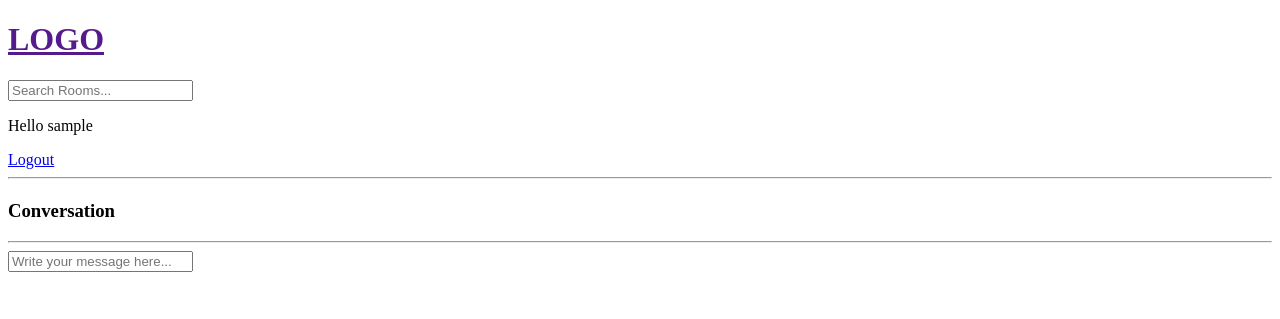
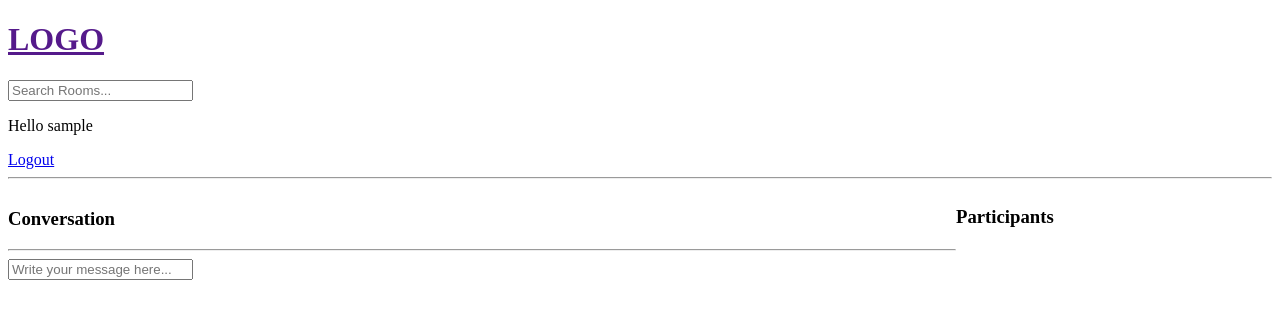
Before and after one commit to MicaelRiboura/study-platform, a Django app: template base/templates/base/room.html in a window 1280 px wide. Shown: the top 319 px of the page. Run offline with Django 4.2, Linux system fonts and the light colour scheme; the template is opened without the code that fills it, so the values that code supplies are empty; the visitor is signed in with stand-in values (Sample User, id 1).

Commit message:
fix(room): change structure to add participants container

```diff
--- a/base/templates/base/room.html
+++ b/base/templates/base/room.html
@@ -1,5 +1,13 @@
 {% extends 'main.html' %}
 {% block content %}
+    <style>
+        .room-container {
+            display: grid;
+            grid-template-columns: 3fr 1fr;
+        }
+    </style>
+    <div class="room-container">
+        <div>
             <h1>{{room.name}}</h1>
             <p>{{room.description}}</p>
 
@@ -24,4 +32,9 @@
                     </form>
                 </div>
             {% endif %}
+        </div>
+        <div>
+            <h3>Participants</h3>
+        </div>
+    </div>
 {% endblock %}
```
Lines whose indentation alone changed are shown as unchanged.
